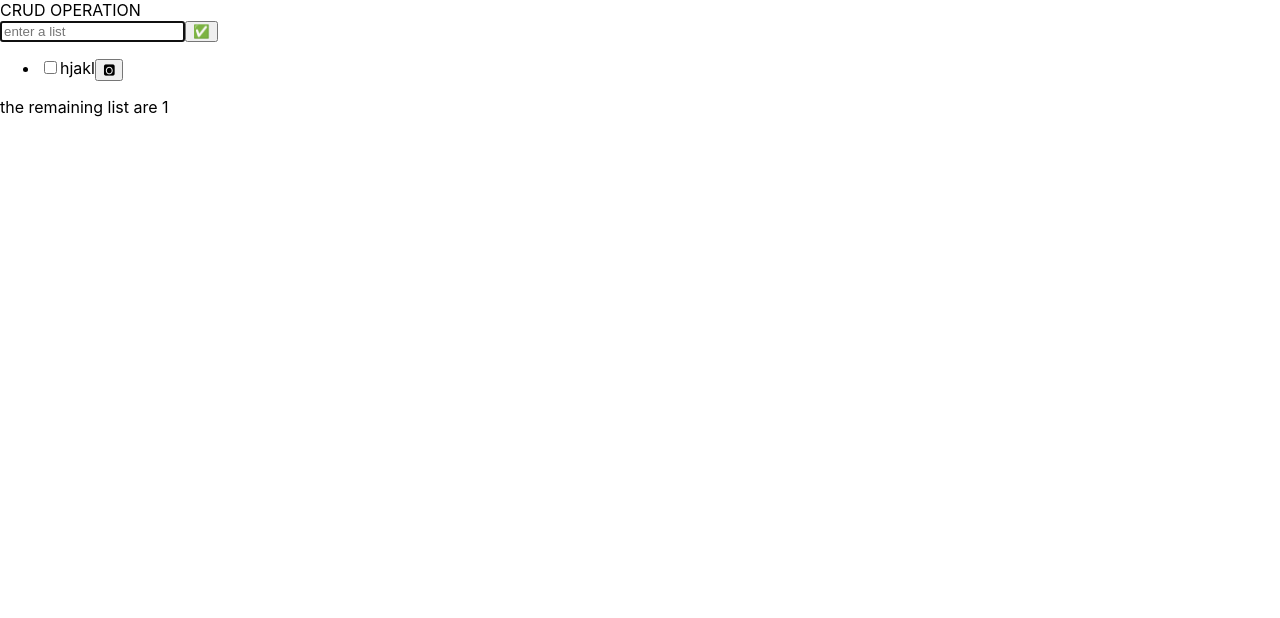
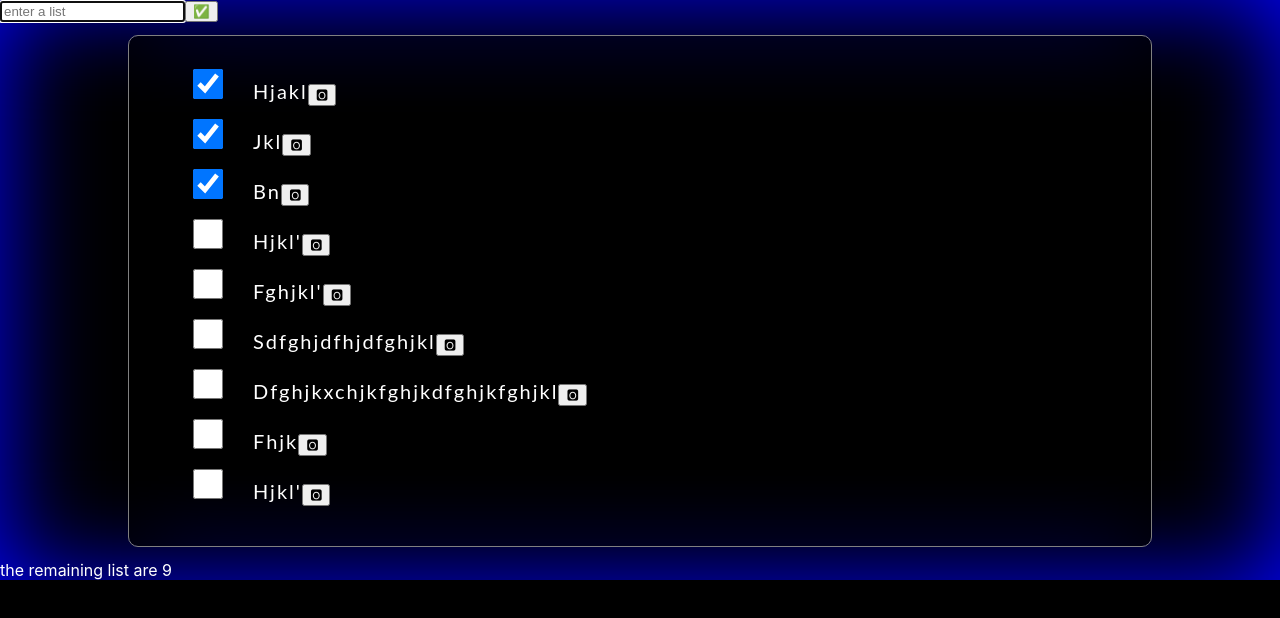
Before and after one commit to KESAVAN-18/CRUD_project, a React (Create React App) app: page / in a window 1280 px wide. Shown: the top 618 px of the page. Built offline with nearby package versions, Linux system fonts and the light colour scheme; data requests are answered from the project's data file.

Commit message:
adding changes in style

```diff
--- a/data/db.json
+++ b/data/db.json
@@ -2,8 +2,48 @@
   "items": [
     {
       "id": 1,
+      "checked": true,
+      "productName": "hjakl"
+    },
+    {
+      "id": 2,
+      "checked": true,
+      "productName": "jkl"
+    },
+    {
+      "id": 3,
+      "checked": true,
+      "productName": "bn"
+    },
+    {
+      "id": 4,
       "checked": false,
-        "productName": "hjakl"
+      "productName": "hjkl'"
+    },
+    {
+      "id": 5,
+      "checked": false,
+      "productName": "fghjkl'"
+    },
+    {
+      "id": 6,
+      "checked": false,
+      "productName": "sdfghjdfhjdfghjkl"
+    },
+    {
+      "id": 7,
+      "checked": false,
+      "productName": "dfghjkxchjkfghjkdfghjkfghjkl"
+    },
+    {
+      "id": 8,
+      "checked": false,
+      "productName": "fhjk"
+    },
+    {
+      "id": 9,
+      "checked": false,
+      "productName": "hjkl'"
     }
   ]
 }
--- a/src/App.js
+++ b/src/App.js
@@ -9,9 +9,10 @@ import apiRequest from './apiRequest';
 function App() {
   const [input,setinput] = useState([])
   const [additem,setAdditem] = useState('')
-//fetch item from outer made by me
 
-  const API_URL = "http://localhost:3600/items"
+   //fetch item from outer made by me
+
+  const API_URL = "http://localhost:3500/items"
     const  [isLoading,setIsloading] = useState(true)
     const [fetchError , setFetchError] = useState(null)
 
@@ -139,7 +140,7 @@ function App() {
 
        <Footer
             length={input.length}
-          />
+       />
 
         </div>
   );
--- a/src/Content.js
+++ b/src/Content.js
@@ -1,19 +1,20 @@
-
-
 const Content = ({input,handleChange,handleDelete}) => {
 
     return (
 
         <>
              {input.length?(
-              <ul>
+              <ul className="ul">
                 {input.map((item)=>{
-                  return  <li key={item.id} className="list ">
-                      <label> <input type="checkbox"
-                                 checked =  {item.checked}
-                                 onChange={()=>handleChange(item.id)}
+                  return  <li key={item.id}  className="list">
+                             <input type="checkbox"
+                                    checked =  {item.checked}
+                                    className="checkbox"
+                                    onChange={()=>handleChange(item.id)}
                           />
-                              {item.productName}</label>
+                             <label onClick={()=>handleChange(item.id)}
+                                    className="inputText">
+                                 {item.productName}</label>
                           <button
 
                           role='button'
--- a/src/Header.js
+++ b/src/Header.js
@@ -3,7 +3,7 @@ import React from 'react'
 const Header = () => {
   return (
     <header>
-         CRUD OPERATION
+
     </header>
   )
 }
--- a/src/index.css
+++ b/src/index.css
@@ -3,11 +3,43 @@ body {
   font-family: -apple-system, BlinkMacSystemFont, 'Segoe UI', 'Roboto', 'Oxygen',
     'Ubuntu', 'Cantarell', 'Fira Sans', 'Droid Sans', 'Helvetica Neue',
     sans-serif;
-  -webkit-font-smoothing: antialiased;
-  -moz-osx-font-smoothing: grayscale;
+  background-color: black;
+  color: white;
+  box-shadow: inset 1px 1px 100px blue;
+
+}
+li{
+  list-style-type: none;
 }
 
-code {
-  font-family: source-code-pro, Menlo, Monaco, Consolas, 'Courier New',
-    monospace;
+.checkbox{
+   height: 30px ;
+   width: 30px;
+   text-indent: 10px;
+   margin-right: 30px ;
+
 }
+
+.list{
+    text-transform: capitalize;
+    font-size: 20px;
+    font-style: normal;
+    font-family:Lato;
+    text-indent: 30px;
+    word-spacing: 5px;
+    margin-bottom: 10px;
+
+}
+
+.inputText {
+    letter-spacing: 2px;
+}
+
+ul{
+  border: 1px solid gray;
+  border-radius: 10px;
+  padding:30px;
+  margin: 1% 10% ;
+  text-align: justify;
+  box-shadow: inset 1px 1px 100px black;
+}
```
Also changed, not shown: db-1689476823180.json (added, +19 -0 lines). Lines whose indentation alone changed are shown as unchanged.
